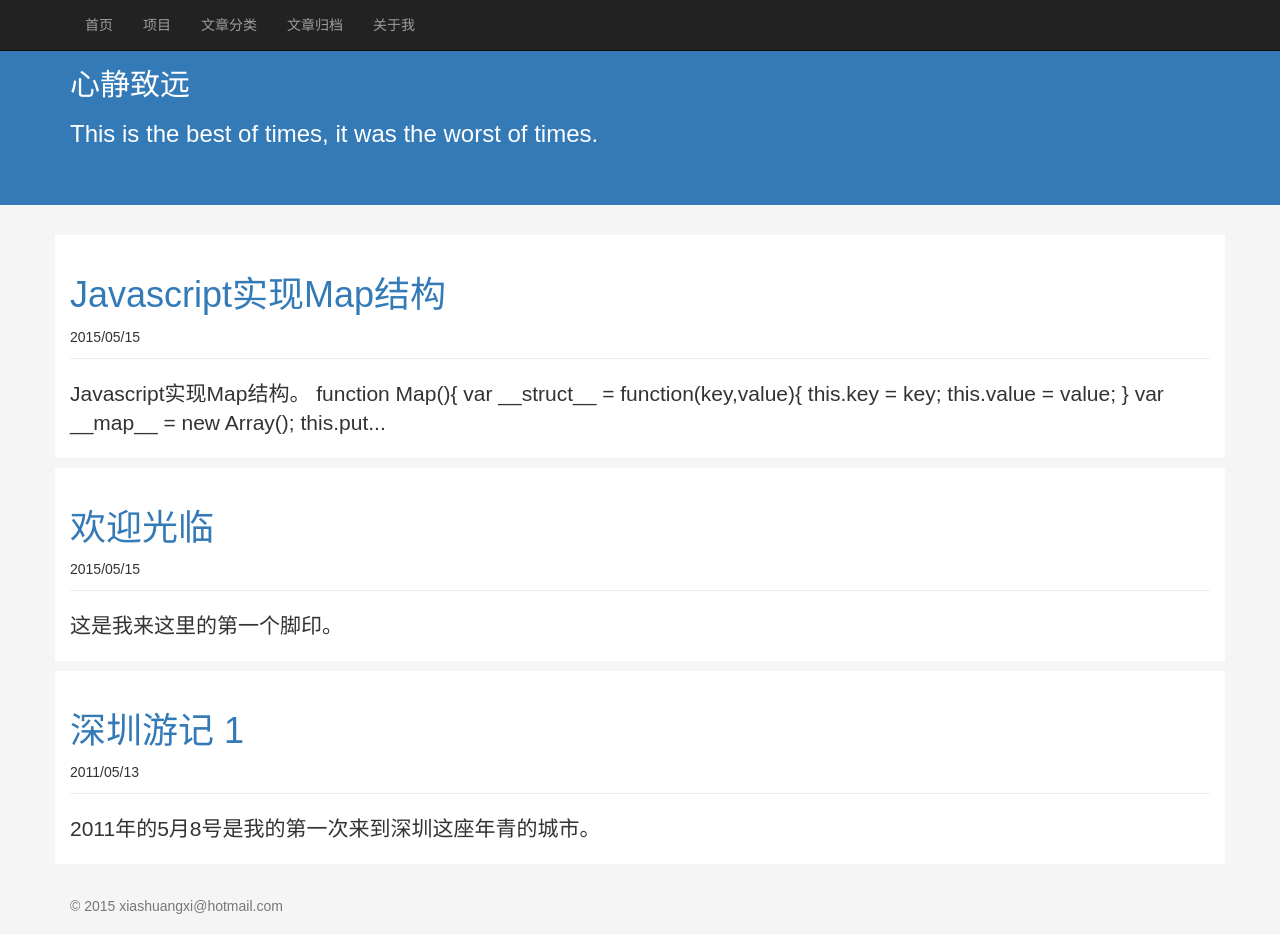
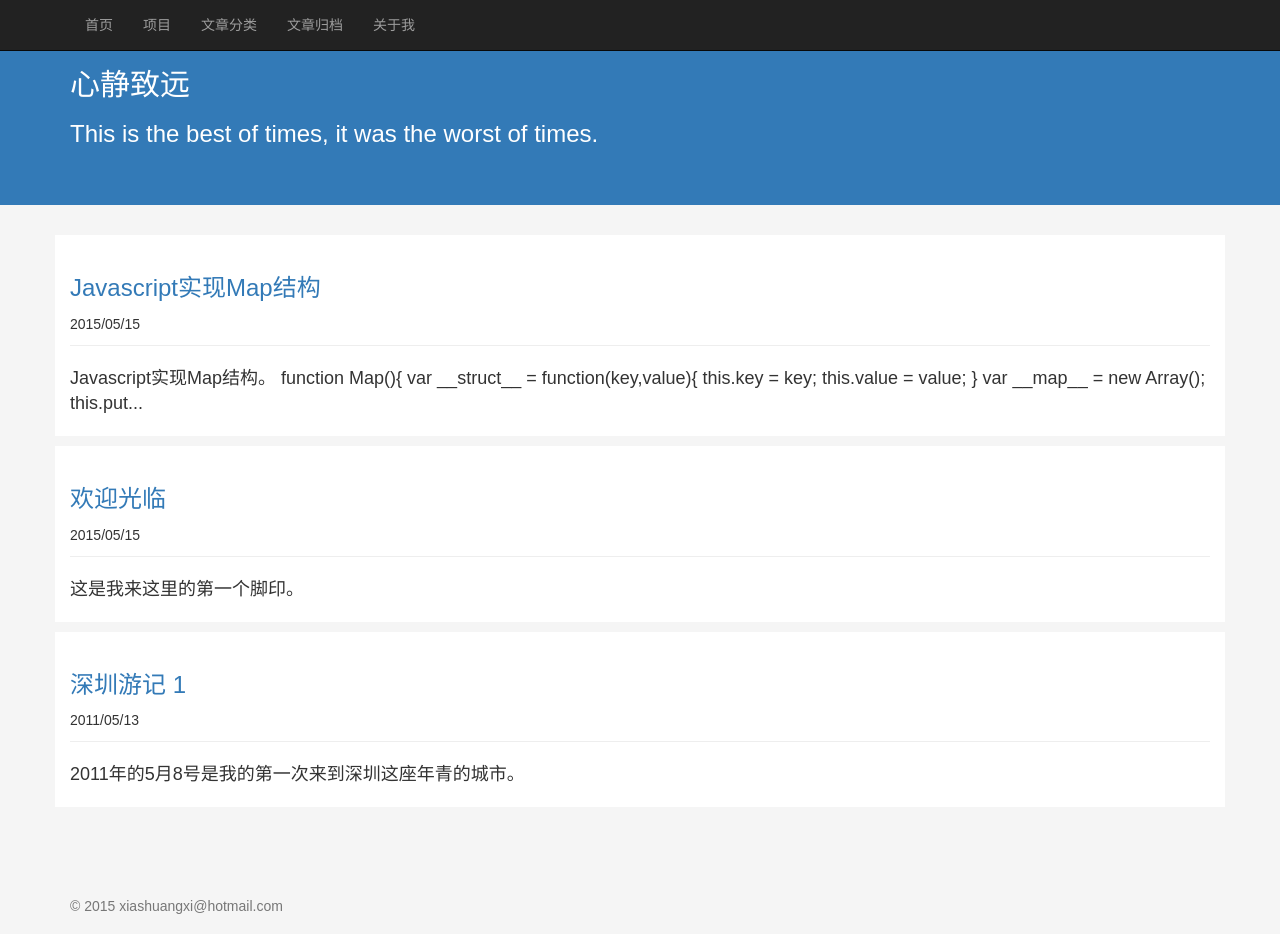
Before and after one commit to jinchangle/xiashuangxi.github.io, a Jekyll site: the page built from index.html, in a window 1280 px wide and 934 px high. Built offline with Jekyll 4.4.1, drawn with Linux system fonts in a browser that asks for light colours; nearby versions of some CDN libraries; the list of posts is cut into pages by our own code; comment, search, counter and statistics services are not loaded.

Commit message:
Update default.html

```diff
--- a/_layouts/default.html
+++ b/_layouts/default.html
@@ -9,10 +9,10 @@
     <div class="container docls">
         <div class="page-header">
             <a href='{{ site.baseurl }}{{ post.url }}'>
-                <h1>{{ post.title }}</h1>
+                <h3>{{ post.title }}</h3>
             </a>{{ post.date| date:"%Y/%m/%d" }}
         </div>
-        <p id='page.content' class="lead">{{ post.content |strip_html|truncatewords:20}}</p>
+        <p id='page.content' class="lead" style='font-size:18px;'>{{ post.content |strip_html|truncatewords:20}}</p>
         <p>
             <span class="ds-thread-count badge" data-thread-key="{{post.id}}" data-count-type="comments"></span>
             <!-- 多说js加载开始，一个页面只需要加载一次 -->
```
